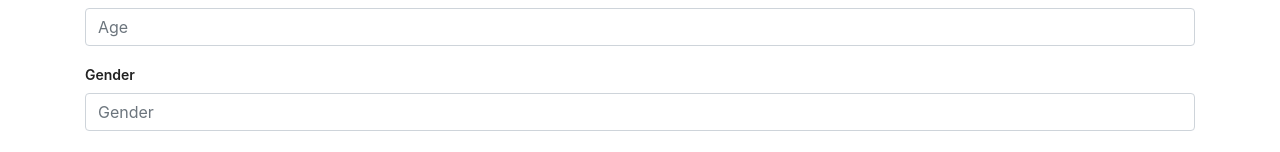
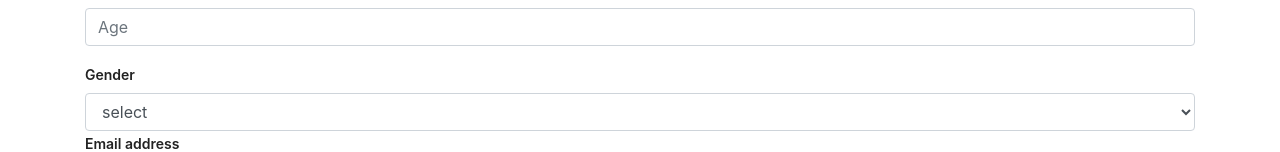
Before and after one commit to ramrodwal/Consent_Management_System, a React (Create React App) app in the folder Hospital/hospital-frontend/: page /RegisterNewDoctor in a window 1280 px wide. Shown: the part 690-842 px from the top of the page. Built offline with nearby package versions, Linux system fonts and the light colour scheme; a web font is replaced by a local one.

Commit message:
gender changes

```diff
--- a/Hospital/hospital-frontend/src/RegisterNewDoctor.js
+++ b/Hospital/hospital-frontend/src/RegisterNewDoctor.js
@@ -105,7 +105,7 @@ return(
   <Form.Label>Age</Form.Label>
   <Form.Control type="number" placeholder="Age" value={age}  onChange={(event) => setAge(event.target.value)}/>
   </Form.Group>
-  {/* <Form.Group controlId="formBasicSelect">
+  <Form.Group controlId="formBasicSelect">
         <Form.Label>Gender</Form.Label>
         <Form.Control as="select" value={gender} onChange={(event) => setGender(event.target.value)}>
           <option value="none">select</option>
@@ -113,12 +113,12 @@ return(
           <option value="Female">Female</option>
           <option value="Others">Others</option>
         </Form.Control>
-      </Form.Group> */}
+      </Form.Group>
 
-<Form.Group className="mb-3" controlId="formBasicText" >
+{/* <Form.Group className="mb-3" controlId="formBasicText" >
   <Form.Label>Gender</Form.Label>
   <Form.Control type="text" placeholder="Gender" value={gender}  onChange={(event) => setGender(event.target.value)}/>
-  </Form.Group>
+  </Form.Group> */}
 
 
 
```
